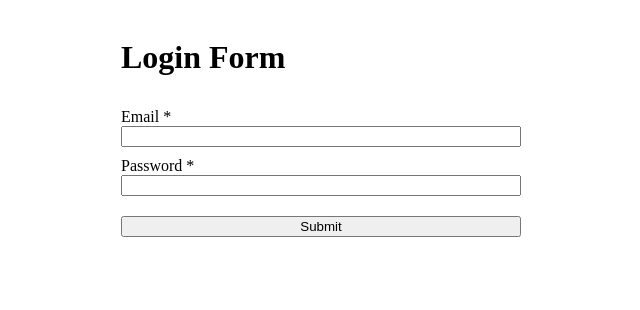
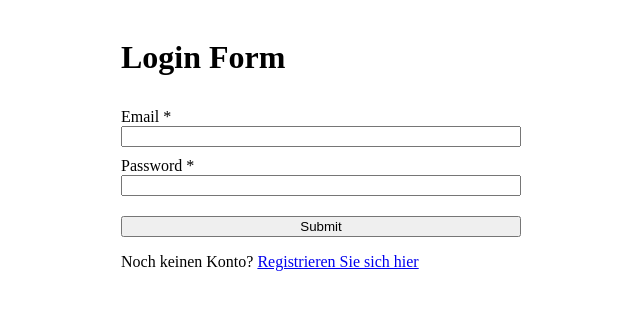
Before and after one commit to hamzaamaa/isport2.0-TP21, a plain HTML site: page indix.html in a window 1280 px wide. Shown: the whole page, without its empty margins (319-959 px from the left). Drawn offline with Linux system fonts and the light colour scheme.

Commit message:
Update indix.html

```diff
--- a/indix.html
+++ b/indix.html
@@ -18,6 +18,7 @@
 
             <input type="submit" value="Submit">
         </form>
+        <p>Noch keinen Konto? <a href="index.html">Registrieren Sie sich hier</a></p>
     </div>
     <script src="login-script.js"></script>
 </body>
```
